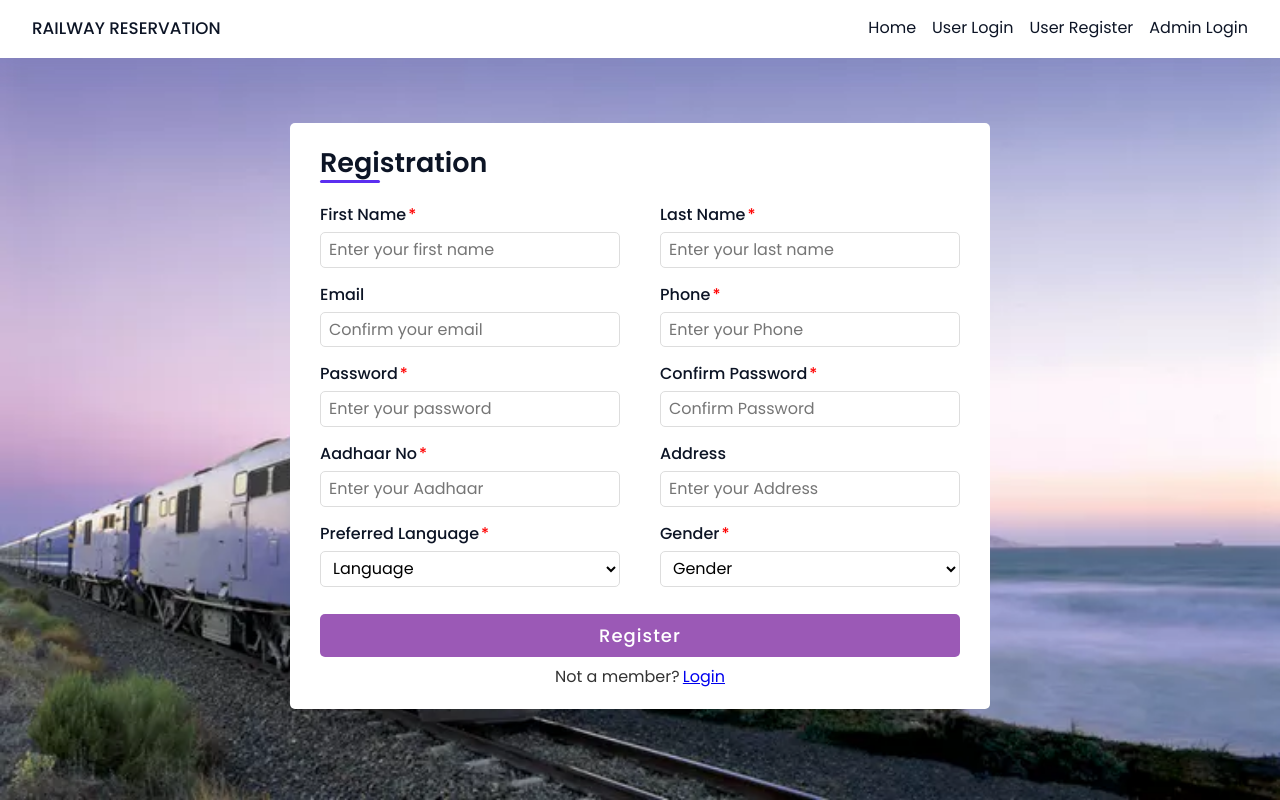
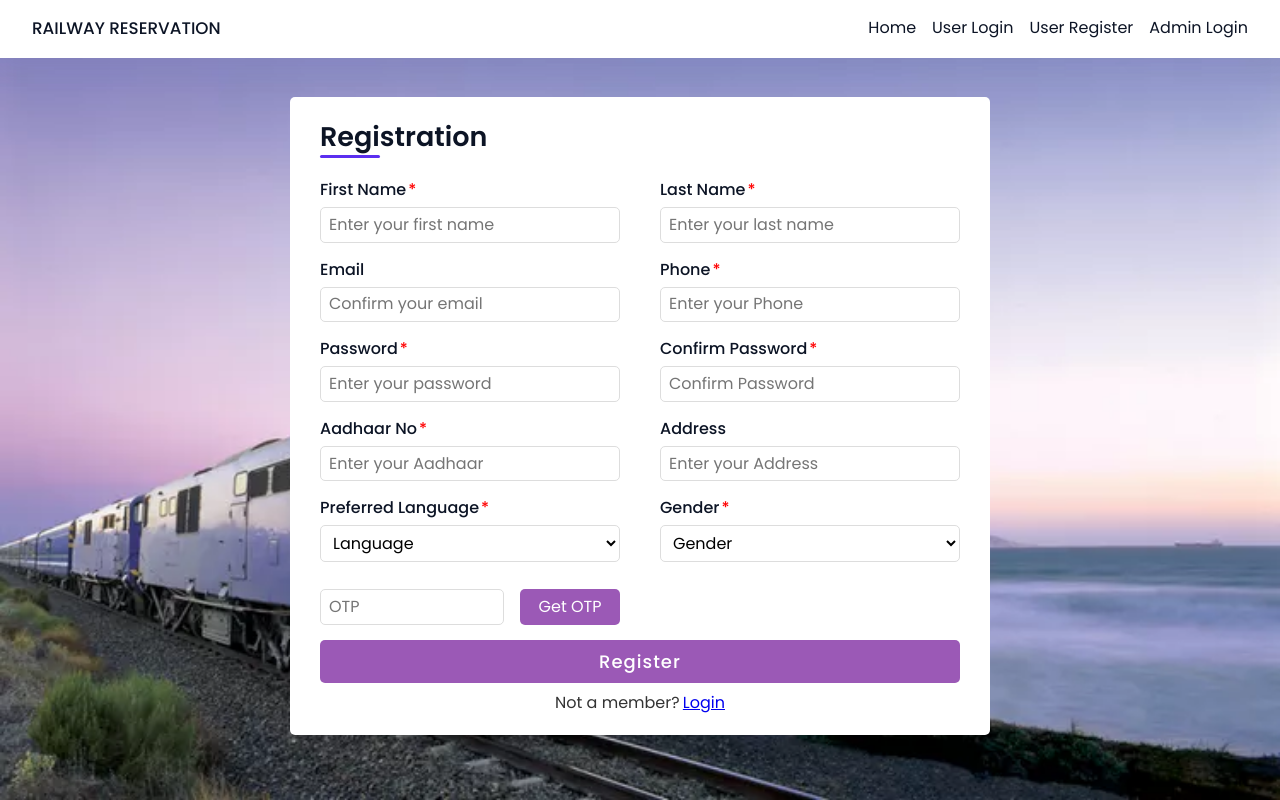
Before and after one commit to TIAA-KKWIEER-Group1/Railway-client, a React (Vite) app: page /user/register in a window 1280 px wide. Built offline with nearby package versions, Linux system fonts and the light colour scheme.

Commit message:
feat: Added otp input in user register

```diff
--- a/src/pages/UserRegister/UserRegister.jsx
+++ b/src/pages/UserRegister/UserRegister.jsx
@@ -1,5 +1,6 @@
 import { useMutation, useQueryClient } from '@tanstack/react-query';
 import { useFormik } from 'formik';
+import { useState } from 'react';
 import { toast } from 'react-hot-toast';
 import { Link, useNavigate } from 'react-router-dom';
 import * as Yup from 'yup';
@@ -7,11 +8,13 @@ import { registerUser } from '../../services/user.services';
 import styles from './UserRegister.module.css';
 
 function UserRegister() {
+  const [otp, setOtp] = useState('');
+
   const queryClient = useQueryClient();
   const navigate = useNavigate();
 
   const { mutate, isLoading } = useMutation({
-    mutationFn: (user) => registerUser(user),
+    mutationFn: (user) => registerUser(user, otp),
     onError: (error) => {
       toast.error(error.response.data.message);
     },
@@ -62,6 +65,11 @@ function UserRegister() {
     }),
     onSubmit: (values) => mutate(values),
   });
+
+  const getOtp = () => {
+    // TODO: GET OTP
+    console.log('Get the OTP');
+  };
 
   return (
     <div className={styles.UserRegister}>
@@ -271,6 +279,18 @@ function UserRegister() {
             </div>
           </div>
 
+          <div className={`${styles.inputField} ${styles.otpContainer}`}>
+            <input
+              type="text"
+              placeholder="OTP"
+              value={otp}
+              onChange={(e) => setOtp(e.target.value)}
+            />
+            <button type="button" onClick={getOtp}>
+              Get OTP
+            </button>
+          </div>
+
           <button type="submit" className={styles.button} disabled={isLoading}>
             Register
           </button>
--- a/src/pages/UserRegister/UserRegister.module.css
+++ b/src/pages/UserRegister/UserRegister.module.css
@@ -106,6 +106,23 @@
   border-color: red;
 }
 
+.otpContainer {
+  display: flex;
+  gap: 1rem;
+}
+
+.otpContainer > input {
+  flex-grow: 1;
+}
+
+.otpContainer > button {
+  min-width: 100px;
+  border-radius: 5px;
+  background-color: #9b59b6;
+  border: transparent;
+  color: white;
+}
+
 @media (max-width: 700px) {
   .UserRegister {
     padding: 0.5rem;
--- a/src/services/user.services.js
+++ b/src/services/user.services.js
@@ -14,8 +14,8 @@ const loginUser = async (mobile, password) => {
   );
 };
 
-const registerUser = async (user) => {
-  console.log(user);
+const registerUser = async (user, otp) => {
+  console.log(user, otp);
 
   return fakeRequest({}, { isLoggedIn: false }).then(
     (response) => response.data,
```
